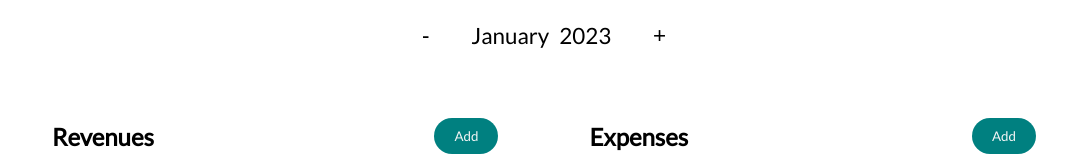
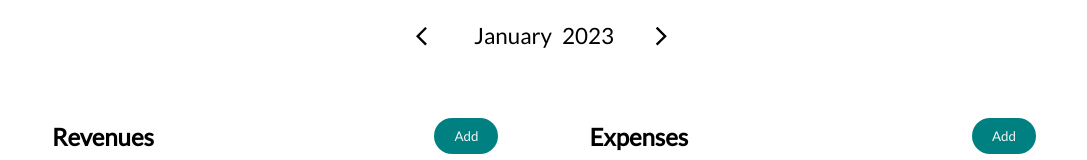
Before and after one commit to BlazejDuszynski/home_budget, a React (Create React App) app: page / in a window 1280 px wide. Shown: the top 160 px of the page, without its empty margins (96-1183 px from the left). Built offline with nearby package versions, Linux system fonts and the light colour scheme.

Commit message:
Calendar buttons changed to icons from react-icons

```diff
--- a/src/Components/Layout/Calendar.js
+++ b/src/Components/Layout/Calendar.js
@@ -1,6 +1,7 @@
 import classes from "./Calendar.module.css";
 import { useContext } from "react";
 import DateContext from "../../Store/date-context";
+import { MdOutlineArrowForwardIos, MdArrowBackIos } from "react-icons/md";
 
 const Calendar = () => {
   const ctx = useContext(DateContext);
@@ -13,16 +14,18 @@ const Calendar = () => {
 
   return (
     <div className={classes.datePicker}>
-      <button className={classes.datePicker__button} onClick={ctx.oneMonthDown}>
-        -
-      </button>
+      <MdArrowBackIos
+        className={classes.datePicker__button}
+        onClick={ctx.oneMonthDown}
+      />
       <div className={classes.datePicker__content}>
         <p>{monthCapitalLetter}</p>
         <p>{year}</p>
       </div>
-      <button className={classes.datePicker__button} onClick={ctx.oneMonthUp}>
-        +
-      </button>
+      <MdOutlineArrowForwardIos
+        className={classes.datePicker__button}
+        onClick={ctx.oneMonthUp}
+      />
     </div>
   );
 };
--- a/src/Components/Layout/Calendar.module.css
+++ b/src/Components/Layout/Calendar.module.css
@@ -12,7 +12,6 @@
   border: none;
   cursor: pointer;
   display: flex;
-  font-size: 1em;
 }
 
 .datePicker__content {
```
